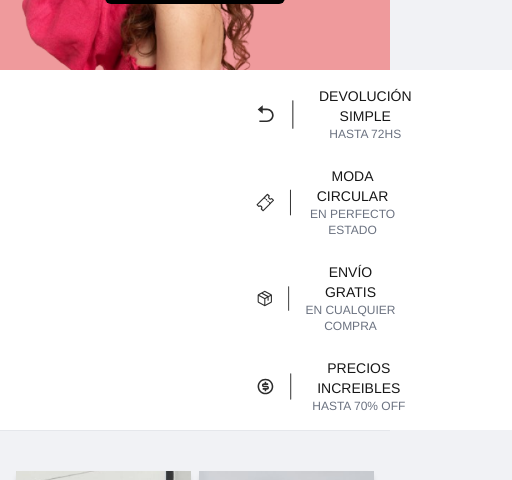
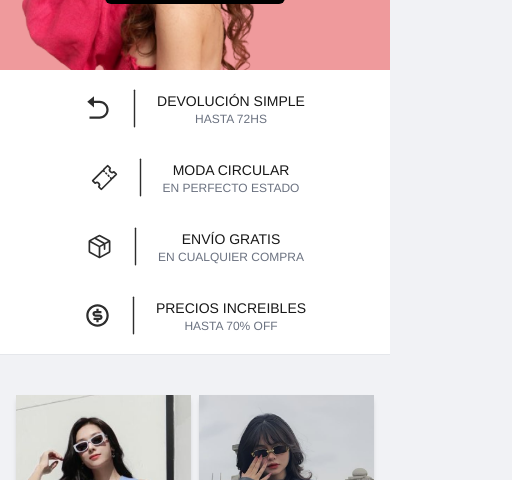
Before and after one commit to Hecze/Revest, a Next.js app: page / in a window 390 px wide. Shown: the part 308-788 px from the top of the page, 512 px wide, since content can reach past the window. Built offline with nearby package versions, Linux system fonts and the light colour scheme.

Commit message:
Header features actualizado para ser responsive

```diff
--- a/src/app/components/Header.tsx
+++ b/src/app/components/Header.tsx
@@ -75,7 +75,7 @@ const Header: React.FC = () => {
       </div>
 
       {/* Icons/Features section */}
-      <div className="flex flex-wrap gap-6 justify-around py-4 bg-white px-64 lg:x-44" >
+      <div className="flex flex-wrap gap-6 justify-around py-4 bg-white lg:px-64 lg:x-44" >
         <div className="flex flex-row  items-center text-center">
           <RiArrowGoBackFill size={27} opacity={0.9} />
           <PiLineVerticalThin size={45} opacity={0.9} />
```
